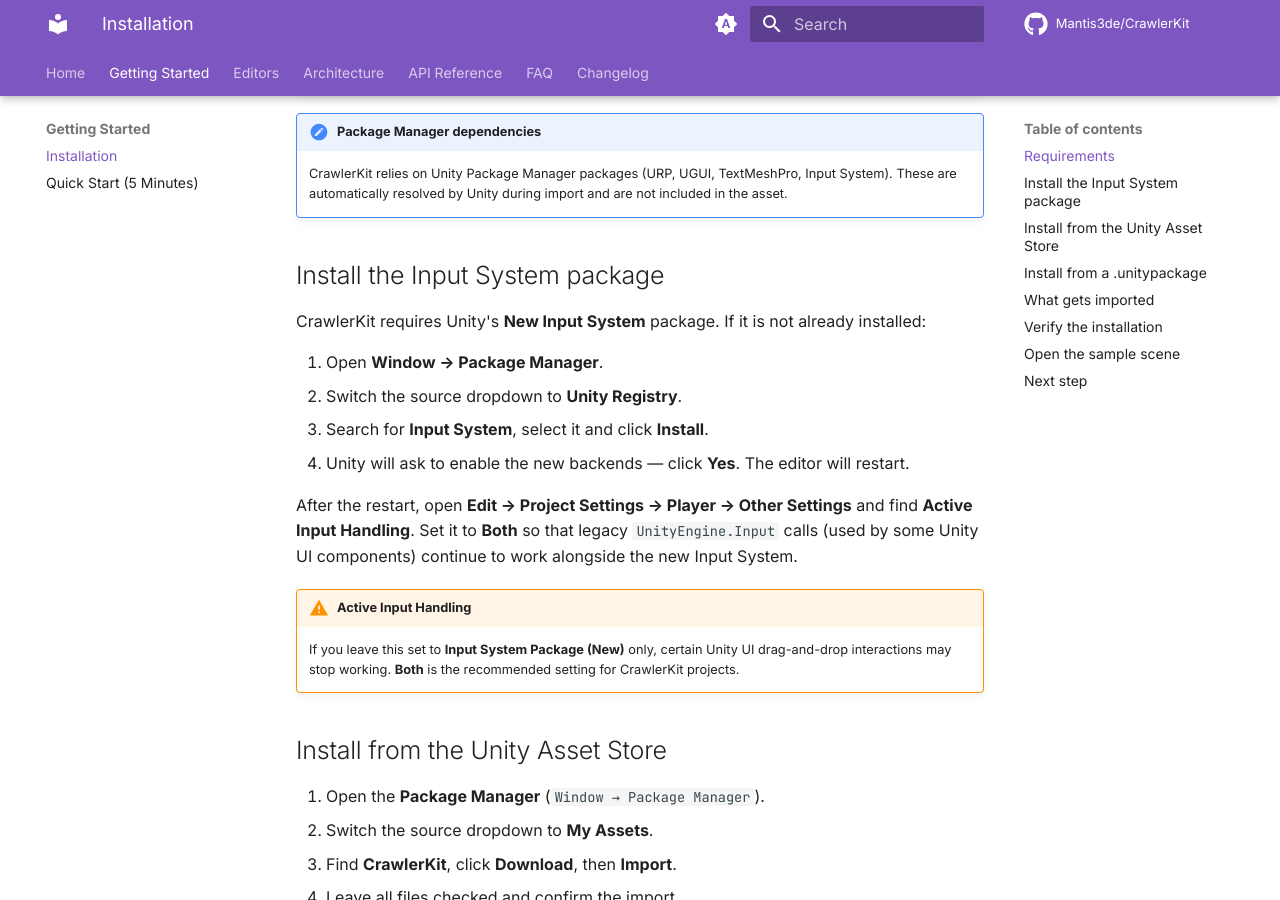
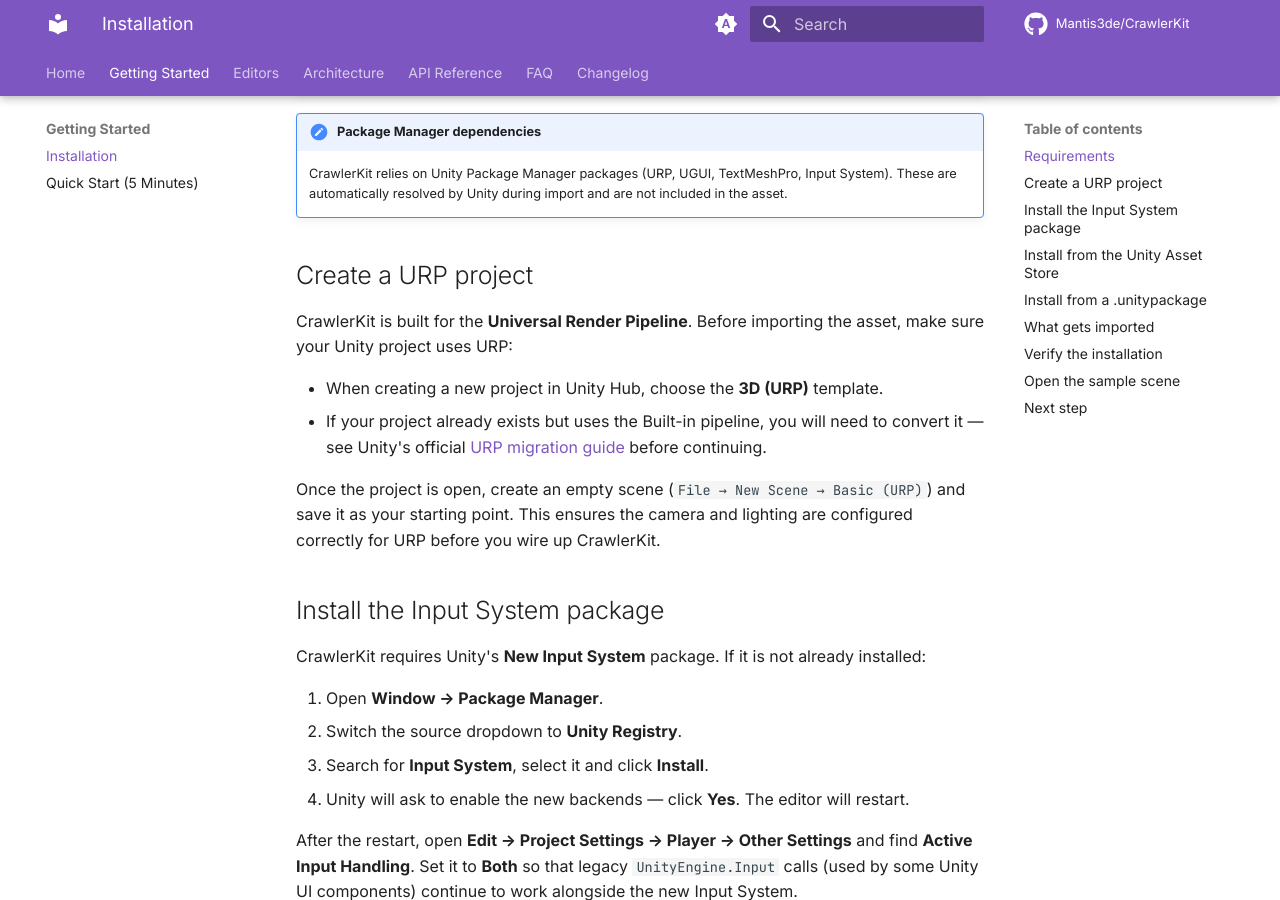
Before and after one commit to mantis3de/CrawlerKit-docs, an MkDocs documentation site: the page built from docs/getting-started/installation.md, in a window 1280 px wide and 900 px high, scrolled down 781 px. Built offline with MkDocs 1.6.1 and Material for MkDocs 9.7.7, drawn with Linux system fonts in a browser that asks for light colours; comment, search, counter and statistics services are not loaded; some of the changed text lies outside the part shown.

Commit message:
update docs

```diff
--- a/docs/getting-started/installation.md
+++ b/docs/getting-started/installation.md
@@ -19,6 +19,15 @@
 
 !!! note "Package Manager dependencies"
     CrawlerKit relies on Unity Package Manager packages (URP, UGUI, TextMeshPro, Input System). These are automatically resolved by Unity during import and are not included in the asset.
+
+## Create a URP project
+
+CrawlerKit is built for the **Universal Render Pipeline**. Before importing the asset, make sure your Unity project uses URP:
+
+- When creating a new project in Unity Hub, choose the **3D (URP)** template.
+- If your project already exists but uses the Built-in pipeline, you will need to convert it — see Unity's official [URP migration guide](https://docs.unity3d.com/Packages/com.unity.render-pipelines.universal@latest/index.html) before continuing.
+
+Once the project is open, create an empty scene (`File → New Scene → Basic (URP)`) and save it as your starting point. This ensures the camera and lighting are configured correctly for URP before you wire up CrawlerKit.
 
 ## Install the Input System package
 
@@ -76,7 +85,7 @@
 
 ## Open the sample scene
 
-A `SampleScene` is included to show a working setup with a grid, party and UI wired together. Open it from `Assets/CrawlerKitFramework/SampleScene/` and press **Play** to confirm everything runs before you start building your own content.
+A sample scene is included to show a working setup with a grid, party and UI wired together. To run it, open `Assets/CrawlerKitFramework/Scenes/MainMenu` and press **Play** — this is the correct entry point for the project. Starting from any other scene may result in missing references or an incomplete setup.
 
 ## Next step
 
```
Also changed, not shown: site/getting-started/installation/index.html, site/search/search_index.json.
